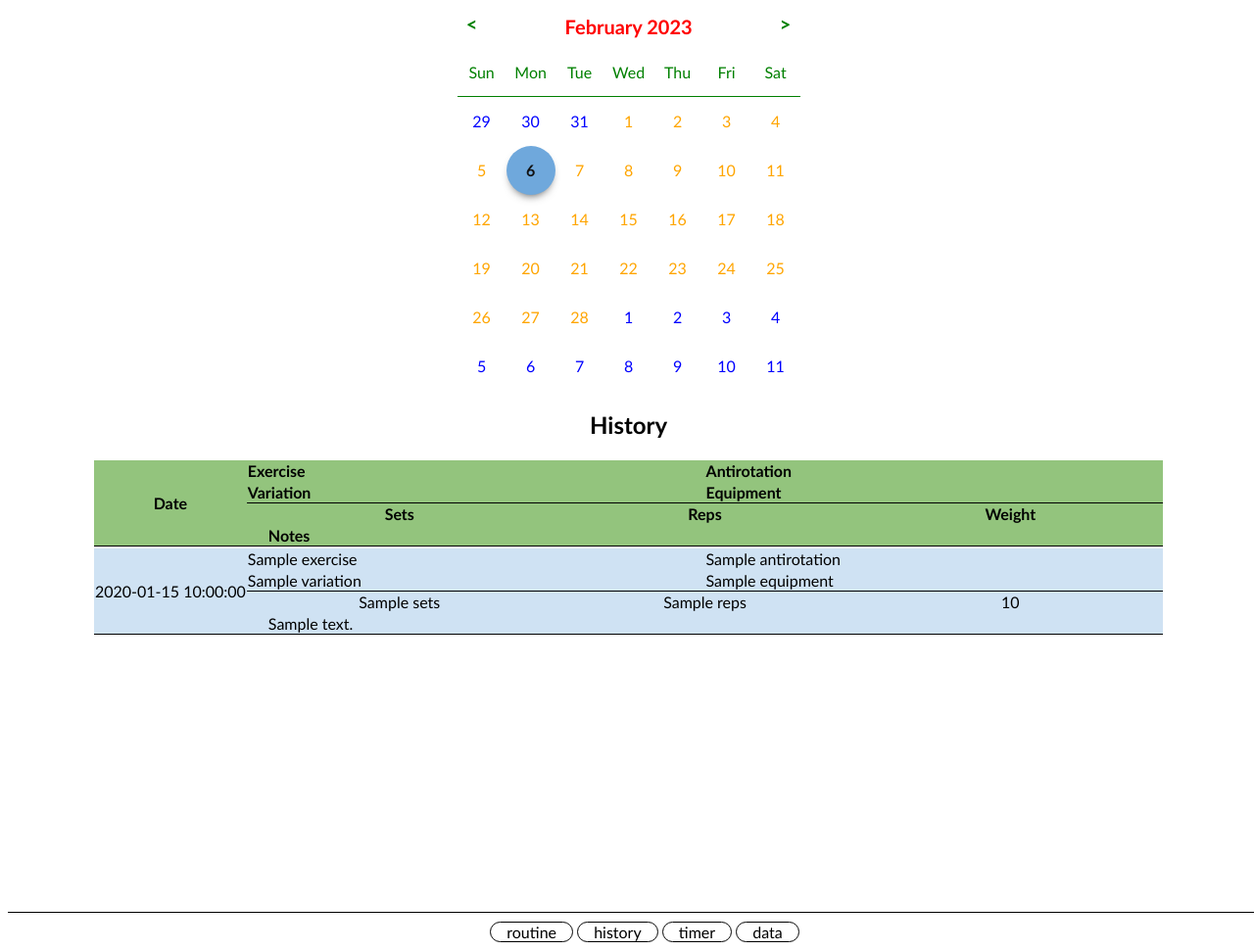
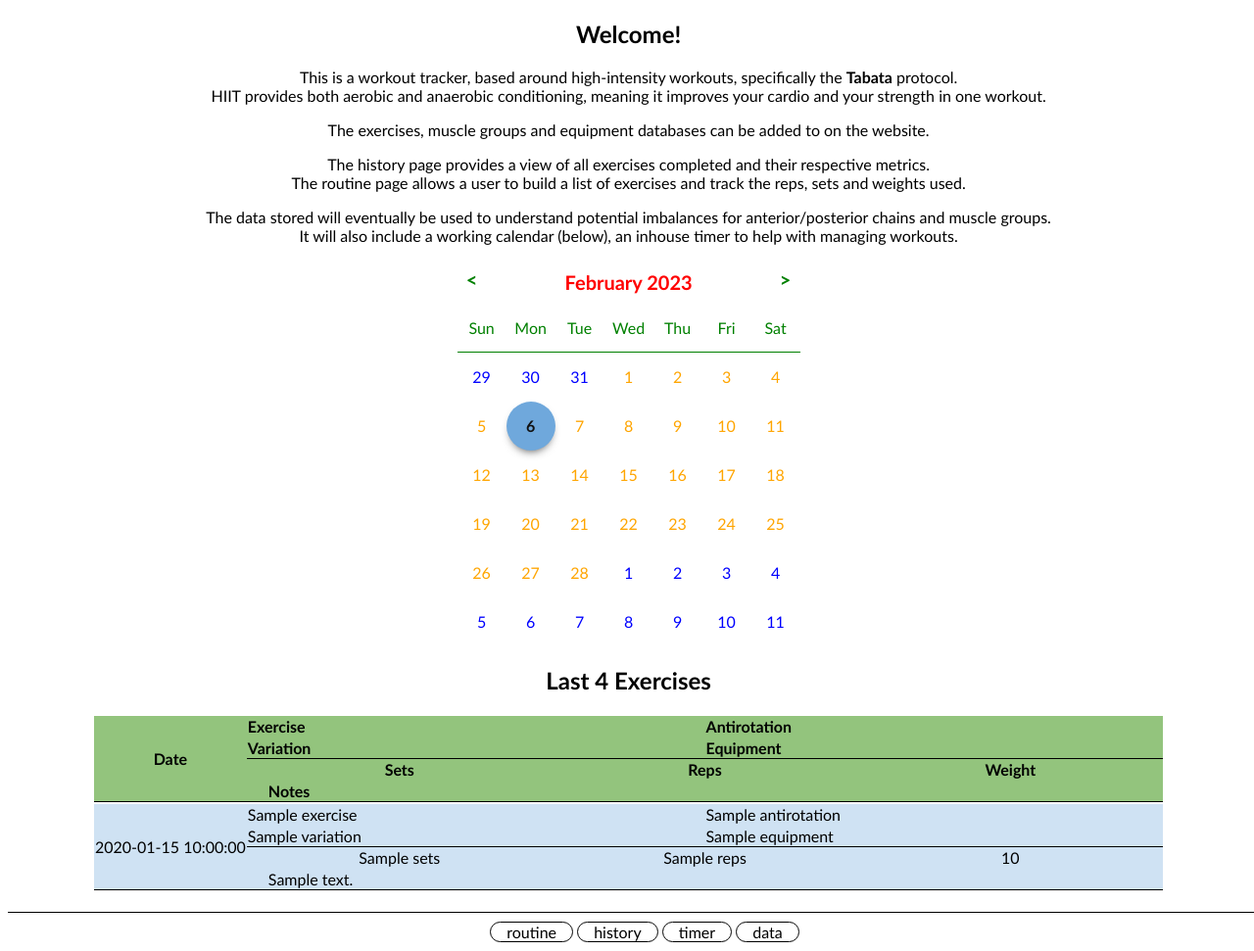
Before and after one commit to cmonrinski/strongblox, a Flask app: template templates/index.html in a window 1280 px wide. Shown: the part 30-1001 px from the top of the page at 98% size. Run offline with Flask 2, Linux system fonts and the light colour scheme; the template is opened without the code that fills it: most values are stand-ins (such as "Sample title", 1, 10 or a date in 2020); some libraries are stand-ins or nearby versions.

Commit message:
Updated index and data pages with small notes

```diff
--- a/templates/data.html
+++ b/templates/data.html
@@ -5,11 +5,13 @@
 {% block body %}
 <div class="container">
     <h2>Some Data</h2>
+    <p>Exercise data can be used to analyze muscle composition and prevent injuries by ensuring there is a healthy balance across all muscles in the body.</p>
     <ul><h3>Some Ideas</h3>
         <li>Exercise count by exercise</li>
         <li>Exercise count by exercise and variation</li>
-        <li>anterior vs posterior</li>
-        <li>upper vs middle vs lower</li>
+        <li>Anterior vs Posterior ratios</li>
+        <li>Upper vs Middle vs Lower</li>
+        <li>Exercise output to analyze strength in muscles and potential appropriate ratios</li>
     </ul>
 </div>
 
--- a/templates/index.html
+++ b/templates/index.html
@@ -7,6 +7,27 @@
 <!-- Consider using vertical calendar in the future -->
 
 <div class="container" >
+	<div class="section">
+		<H2>Welcome!</H2>
+		<center>
+		<p>
+		This is a workout tracker, based around high-intensity workouts, specifically the <a href="https://jps.biomedcentral.com/articles/10.1007/s12576-019-00676-7"><b>Tabata</b></a> protocol.<br>
+		HIIT provides both aerobic and anaerobic conditioning, meaning it improves your cardio and your strength in one workout.
+		</p>
+
+		<p>The exercises, muscle groups and equipment databases can be added to on the website.</p>
+
+		<p>
+		The history page provides a view of all exercises completed and their respective metrics.<br>
+		The routine page allows a user to build a list of exercises and track the reps, sets and weights used.<br>
+		</p>
+
+		<p>
+		The data stored will eventually be used to understand potential imbalances for anterior/posterior chains and muscle groups.<br>
+		It will also include a working calendar (below), an inhouse timer to help with managing workouts.
+		</p>
+		</center>
+  </div>
 	<div class="section">
 		<div class="calendar">
 			<div class="calendar__month">
@@ -84,7 +105,7 @@
 
 	<div class="section">
 
-		<h2>History</h2>
+		<h2>Last 4 Exercises</h2>
 
 		<!--
 			This should be the workout databse, that shows the workouts done with a breakdown of which exercises
```
Also changed, not shown: workouts.db.
